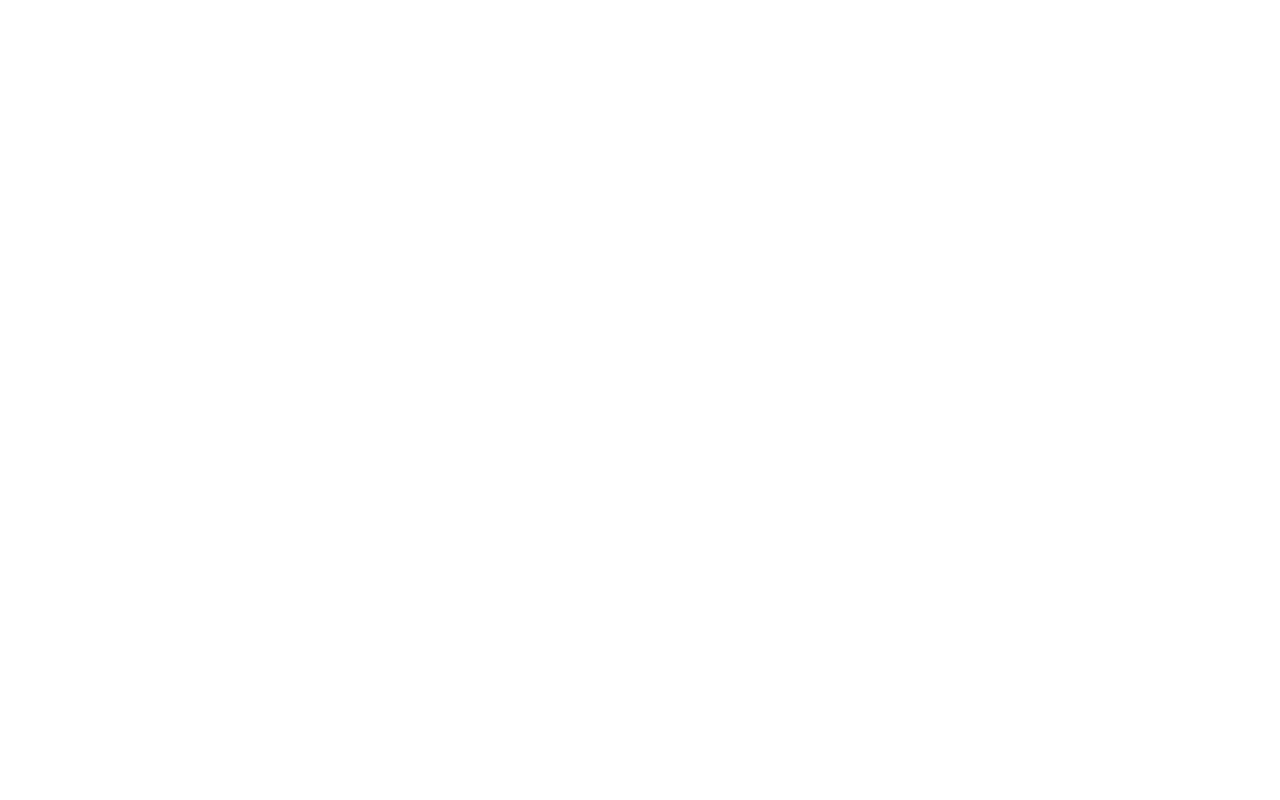
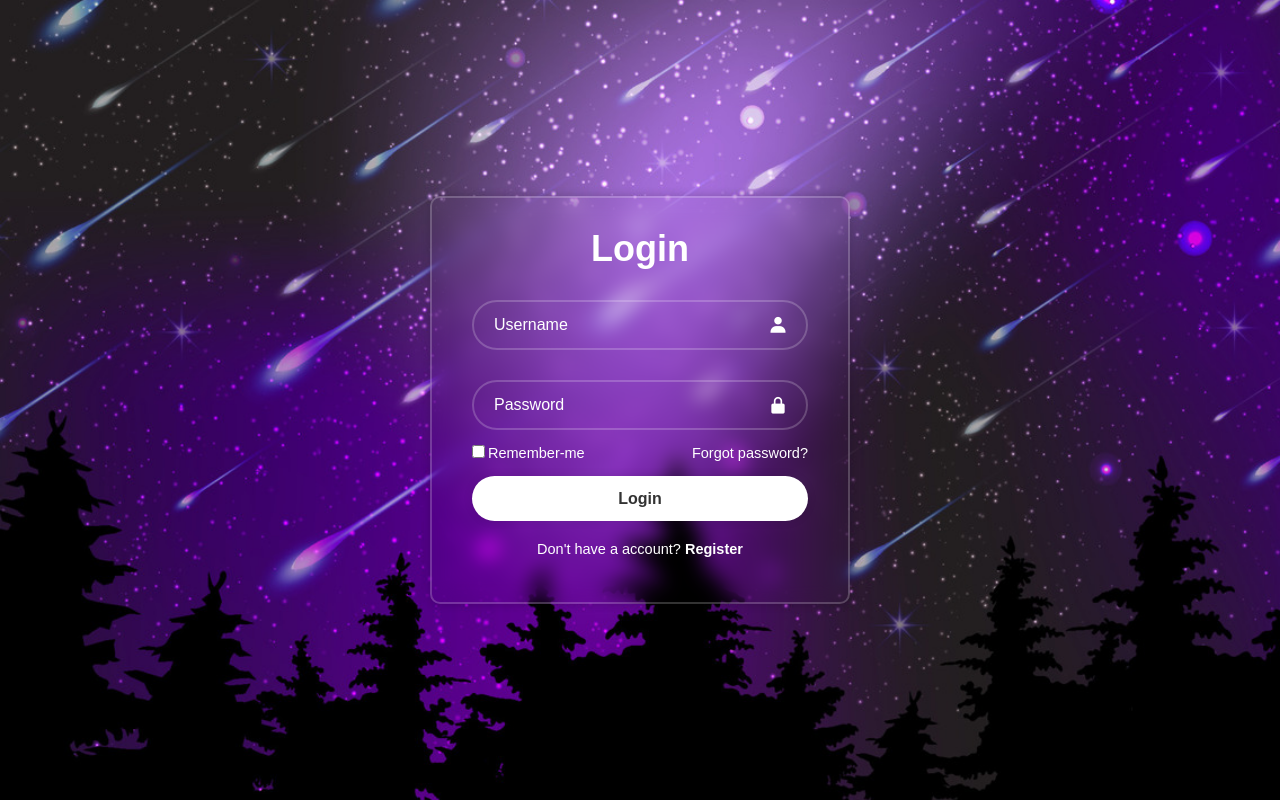
Before and after one commit to l2bsolucoes/loginform-bycodehal, a plain HTML site: page index.html in a window 1280 px wide. Drawn offline with nearby package versions, Linux system fonts and the light colour scheme.

Commit message:
Terminando o projeto Login Form

```diff
--- a/index.html
+++ b/index.html
@@ -5,8 +5,37 @@
     <meta http-equiv="X-UA-Compatible" content="ie=edge">
     <meta name="viewport" content="width=device-width, initial-scale=1.0">
     <title>Login Form</title>
+    <link rel="stylesheet" href="/styles/style.css">
+    <link rel="stylesheet" href="/styles/media.css">
+    <link rel="stylesheet" href='https://unpkg.com/boxicons@2.1.4/css/boxicons.min.css'>
 </head>
 <body>
+    <div class="wrapper">
+        <form action="">
+            <h1>Login</h1>
+            <div class="input-box">
+                <input type="text" placeholder="Username" required>
+                <i class='bx bxs-user'></i>
+            </div>
 
+            <div class="input-box">
+                <input type="password" placeholder="Password" required>
+                <i class='bx bxs-lock-alt'></i>
+            </div>
+
+            <div class="remember-forgot">
+                <label>
+                    <input type="checkbox">Remember-me
+                </label>
+                    <a href="#">Forgot password?</a>
+            </div>
+
+            <button type="submit" class="btn">Login</button>
+
+            <div class="register-link">
+                <p>Don't have a account? <a href="#">Register</a></p>
+            </div>
+        </form>
+    </div>
 </body>
 </html>
--- a/styles/style.css
+++ b/styles/style.css
@@ -0,0 +1,117 @@
+@import url(https://fonts.googleapis.com/css2?family-Poppins:wght?300;400;500;600;700;800;900&display=swap);
+
+*{
+    margin: 0;
+    padding: 0;
+    box-sizing: border-box;
+    font-family: "Poppins", sans-serif;
+}
+
+body{
+    display: flex;
+    justify-content: center;
+    align-items: center;
+    min-height: 100vh;
+    background: url(/components/images/img.jpg) no-repeat;
+    background-size: cover;
+    background-position: center;
+}
+
+.wrapper{
+    width: 420px;
+    background-color: transparent;
+    border: 2px solid rgba(255,255,255,.2);
+    backdrop-filter: blur(10px);
+    box-shadow: 0 0 10px rgba(0,0,0,.2);
+    color: #fff;
+    border-radius: 10px;
+    padding: 30px 40px;
+}
+
+.wrapper h1{
+    font-size: 36px;
+    text-align: center;
+}
+
+.wrapper .input-box{
+    position: relative;
+    width: 100%;
+    height: 50px;
+    margin:  30px 0;
+}
+
+.input-box input{
+    width: 100%;
+    height: 100%;
+    background: transparent;
+    border: none;
+    outline: none;
+    border: 2px solid rgba(255,255,255,.2);
+    border-radius: 40px;
+    font-size: 16px;
+    color: #fff;
+    padding: 20px 45px 20px 20px;
+}
+
+.input-box input::placeholder{
+    color: #fff;
+}
+
+.input-box i{
+    position: absolute;
+    right: 20px;
+    top: 50%;
+    transform: translateY(-50%);
+    font-size: 20px;
+}
+
+.wrapper .remember-forgot{
+    display: flex;
+    justify-content: space-between;
+    font-size: 14.5px;
+    margin: -15px 0 15px;
+}
+
+.remember-forgot label input{
+    accent-color: #fff;
+    margin-right: 3px;
+}
+
+.remember-forgot a{
+    color: #fff;
+    text-decoration: none;
+}
+
+.remember-forgot a:hover{
+    text-decoration: underline;
+}
+
+.wrapper .btn{
+    width: 100%;
+    height: 45px;
+    background: #fff;
+    border: none;
+    outline: none;
+    border-radius: 40px;
+    box-shadow: 0 0 10px rgba(0,0,0,.1);
+    cursor: pointer;
+    font-size: 16px;
+    color: #333;
+    font-weight: 600;
+}
+
+.wrapper .register-link{
+    font-size: 14.5px;
+    text-align: center;
+    margin: 20px 0 15px;
+}
+
+.register-link p a{
+    color: #fff;
+    text-decoration: none;
+    font-weight: 600;
+}
+
+.register-link p a:hover{
+    text-decoration: underline;
+}
```
Also changed, not shown: components/images/img.jpg (added).
